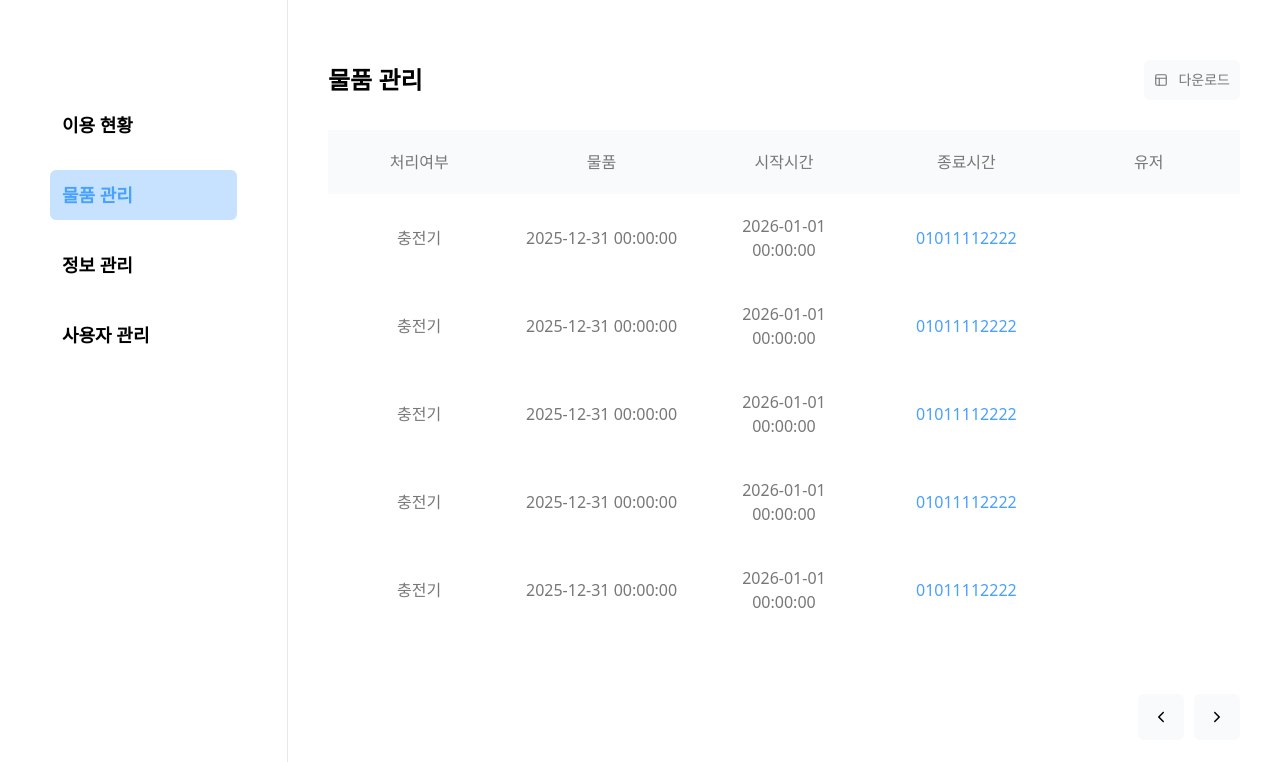
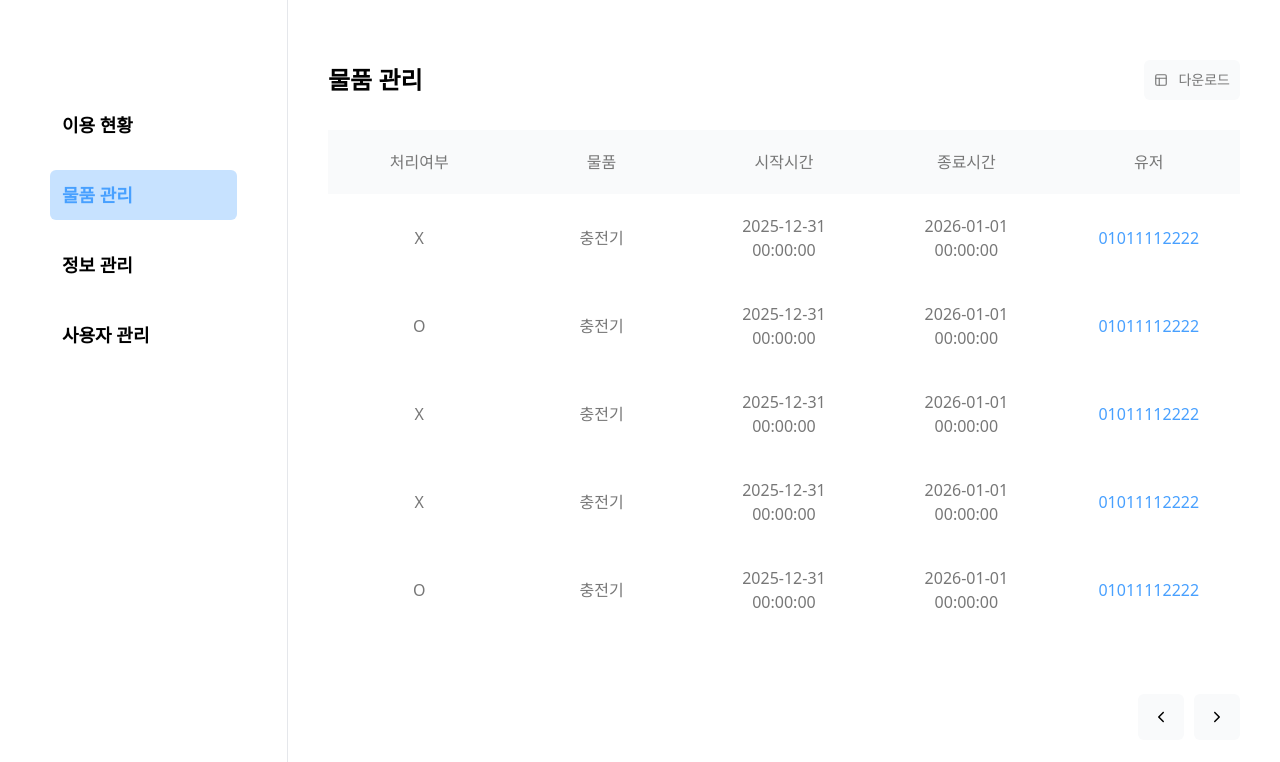
Before and after one commit to danuri-team/Danuri-Admin-Frontend, a React (Vite) app: page /item in a window 1280 px wide. Shown: the top 762 px of the page. Built offline with nearby package versions, Linux system fonts and the light colour scheme.

Commit message:
feat :: 물품 관리 화면 퍼블리싱
- 커스텀 테이블 컴포넌트 수정

```diff
--- a/src/components/CustomTable.tsx
+++ b/src/components/CustomTable.tsx
@@ -1,12 +1,12 @@
-type UsageData = {
-    place: string,
-    startTime:string,
-    endTime: string,
-    user: string
+type UsageData = Record<string, string>;
+
+type HeaderType = {
+    name: string,
+    id: string
 }
 
 
-const CustomTable = ({header, data}:{header:string[], data: UsageData[]}) => {
+const CustomTable = ({header, data}:{header:HeaderType[], data: UsageData[]}) => {
     return(
         <div className="w-full flex justify-center">
             <table className="w-full table-fixed">
@@ -14,7 +14,7 @@ const CustomTable = ({header, data}:{header:string[], data: UsageData[]}) => {
                     <tr>
                         {
                             header.map((item) => (
-                                <th className="font-normal p-[20px] text-danuri-text" key={item}>{item}</th>
+                                <th className="font-normal p-[20px] text-danuri-text" key={item.id}>{item.name}</th>
                             ))
                         }
                     </tr>
@@ -23,10 +23,11 @@ const CustomTable = ({header, data}:{header:string[], data: UsageData[]}) => {
                     {
                         data.map((item) => (
                             <tr>
-                                <td className="text-center text-danuri-text ">{item.place}</td>
-                                <td className="text-center text-danuri-text">{item.startTime}</td>
-                                <td className="text-center text-danuri-text p-[20px]">{item.endTime}</td>
-                                <td className="text-center text-danuri-400 p-[10px]">{item.user}</td>
+                                {
+                                    header.map((i) => (
+                                        <td className={`${i.id === 'user' ? 'text-danuri-400' :'text-danuri-text'} text-center p-[20px]`}>{item[i.id]}</td>
+                                    ))
+                                }
                             </tr>
                         ))
                     }
--- a/src/pages/ItemManagementPage.tsx
+++ b/src/pages/ItemManagementPage.tsx
@@ -3,14 +3,20 @@ import ExcelButton from "../components/ExcelButton";
 import PagenationButton from "../components/PagenationButton";
 import SideNav from "../components/SideNav";
 
-const tableHeader = ['처리여부', '물품','시작시간', '종료시간', '유저'];
+const tableHeader = [
+    {name:'처리여부', id:'process'},
+    {name:'물품', id:'item'},
+    {name:'시작시간', id:'startTime'},
+    {name:'종료시간', id: 'endTime'},
+    {name:'유저', id:'user'}
+];
 
 const mockData = [
-    {place: '충전기', startTime:'2025-12-31 00:00:00', endTime: '2026-01-01 00:00:00', user: '01011112222'},
-    {place: '충전기', startTime:'2025-12-31 00:00:00', endTime: '2026-01-01 00:00:00', user: '01011112222'},
-    {place: '충전기', startTime:'2025-12-31 00:00:00', endTime: '2026-01-01 00:00:00', user: '01011112222'},
-    {place: '충전기', startTime:'2025-12-31 00:00:00', endTime: '2026-01-01 00:00:00', user: '01011112222'},
-    {place: '충전기', startTime:'2025-12-31 00:00:00', endTime: '2026-01-01 00:00:00', user: '01011112222'},
+    {process: 'X', item: '충전기', startTime:'2025-12-31 00:00:00', endTime: '2026-01-01 00:00:00', user: '01011112222'},
+    {process: 'O', item: '충전기', startTime:'2025-12-31 00:00:00', endTime: '2026-01-01 00:00:00', user: '01011112222'},
+    {process: 'X', item: '충전기', startTime:'2025-12-31 00:00:00', endTime: '2026-01-01 00:00:00', user: '01011112222'},
+    {process: 'X', item: '충전기', startTime:'2025-12-31 00:00:00', endTime: '2026-01-01 00:00:00', user: '01011112222'},
+    {process: 'O', item: '충전기', startTime:'2025-12-31 00:00:00', endTime: '2026-01-01 00:00:00', user: '01011112222'},
 ]
 
 const ItemManagementPage = () => {
```
